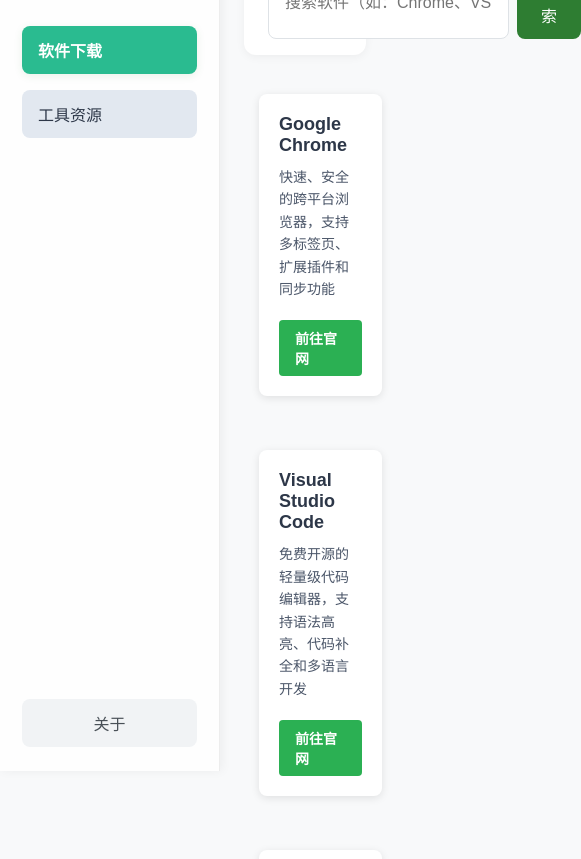
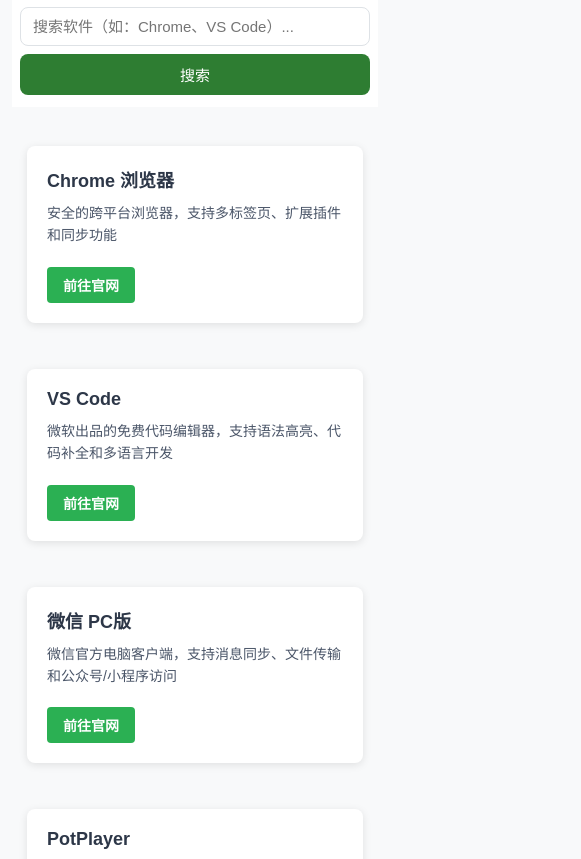
Before and after one commit to wangzy1031/Yuanjiansuo, a plain HTML site: page index.html in a window 390 px wide. Shown: the part 73-932 px from the top of the page, 581 px wide, since content can reach past the window. Drawn offline with nearby package versions, Linux system fonts and the light colour scheme.

Commit message:
Add files via upload

```diff
--- a/index.html
+++ b/index.html
@@ -10,6 +10,10 @@
   <link rel="stylesheet" href="style.css">
 </head>
 <body>
+  <!-- 手机端顶部菜单按钮 -->
+  <button id="mobile-menu-btn" class="mobile-menu-btn" style="display:none;position:fixed;top:10px;left:10px;z-index:101;width:44px;height:44px;background:#2e7d32;color:#fff;border:none;border-radius:8px;font-size:22px;box-shadow:0 2px 8px rgba(0,0,0,0.08);">
+    ☰
+  </button>
   <div class="container">
     <!-- 左侧导航栏（毛玻璃风格） -->
     <aside class="sidebar">
@@ -32,7 +36,7 @@
           <p>— 纯净无广告的软件与工具导航平台 —</p>
           <p>棱镜工作室管理</p>
           <p>LKXD&wzy</p>
-          <p>更新时间：2024年5月</p>
+          <p>更新时间：2025年9月</p>
           <!-- 可自定义添加更多内容 -->
         </div>
       </div>
--- a/script.js
+++ b/script.js
@@ -1,68 +1,60 @@
-// 1. 【核心】本地内嵌数据（直接在这里添加/修改软件/工具，无需外部文件）
-// 格式说明：type 只能是 "software"（软件）或 "tool"（工具），确保每个条目都有 name/url/intro
+// 1. 本地数据（直接在这里添加/修改软件/工具，无需外部文件）
 const LOCAL_DATA = [
-  // -------------------------- 软件类（software）--------------------------
+  // 软件类（software）
   {
-    "type": "software",
-    "name": "Google Chrome",
-    "url": "https://www.google.com/chrome/",
-    "intro": "快速、安全的跨平台浏览器，支持多标签页、扩展插件和同步功能"
+    type: "software",
+    name: "Chrome 浏览器",
+    url: "https://www.google.com/chrome/",
+    intro: "安全的跨平台浏览器，支持多标签页、扩展插件和同步功能"
   },
   {
-    "type": "software",
-    "name": "Visual Studio Code",
-    "url": "https://code.visualstudio.com/",
-    "intro": "免费开源的轻量级代码编辑器，支持语法高亮、代码补全和多语言开发"
+    type: "software",
+    name: "VS Code",
+    url: "https://code.visualstudio.com/",
+    intro: "微软出品的免费代码编辑器，支持语法高亮、代码补全和多语言开发"
   },
   {
-    "type": "software",
-    "name": "微信电脑版",
-    "url": "https://pc.weixin.qq.com/",
-    "intro": "微信官方电脑客户端，支持消息同步、文件传输和公众号/小程序访问"
+    type: "software",
+    name: "微信 PC版",
+    url: "https://pc.weixin.qq.com/",
+    intro: "微信官方电脑客户端，支持消息同步、文件传输和公众号/小程序访问"
   },
   {
-    "type": "software",
-    "name": "PotPlayer",
-    "url": "https://potplayer.daum.net/",
-    "intro": "功能强大的视频播放器，支持几乎所有格式，可自定义皮肤和字幕"
+    type: "software",
+    name: "PotPlayer",
+    url: "https://potplayer.daum.net/",
+    intro: "强大的本地视频播放器，可自定义皮肤和字幕"
   },
   {
-    "type": "software",
-    "name": "7-Zip",
-    "url": "https://www.7-zip.org/",
-    "intro": "免费开源的压缩工具，支持 ZIP、RAR 等多种格式，压缩率高"
+    type: "software",
+    name: "WinRAR",
+    url: "https://www.win-rar.com/",
+    intro: "经典压缩解压工具，支持 ZIP、RAR 等多种格式，压缩率高"
   },
-
-  // -------------------------- 工具类（tool）--------------------------
+  // 工具类（tool）
   {
-    "type": "tool",
-    "name": "Canva 可画",
-    "url": "https://www.canva.com/zh_cn/",
-    "intro": "在线设计工具，提供海报、PPT、简历等模板，拖拽操作无需设计基础"
+    type: "tool",
+    name: "Canva 可画",
+    url: "https://www.canva.com/zh_cn/",
+    intro: "在线设计工具，提供海报、PPT、简历等模板，拖拽操作无需设计基础"
   },
   {
-    "type": "tool",
-    "name": "Notion",
-    "url": "https://www.notion.so/zh-cn/",
-    "intro": "多功能协作工具，支持文档、表格、看板管理，可自定义工作流"
+    type: "tool",
+    name: "Notion",
+    url: "https://www.notion.so/zh-cn/",
+    intro: "多功能笔记与协作平台，支持文档、表格、看板管理，可自定义工作流"
   },
   {
-    "type": "tool",
-    "name": "TinyPNG",
-    "url": "https://tinypng.com/",
-    "intro": "免费在线图片压缩工具，减少文件体积且保持画质，支持批量处理"
+    type: "tool",
+    name: "TinyPNG",
+    url: "https://tinypng.com/",
+    intro: "免费在线图片压缩工具，减少文件体积且保持画质，支持批量处理"
   },
   {
-    "type": "tool",
-    "name": "Markdown Here",
-    "url": "https://markdown-here.com/",
-    "intro": "浏览器插件/邮箱插件，可将 Markdown 格式文本实时渲染为富文本"
-  },
-  {
-    "type": "tool",
-    "name": "Figma",
-    "url": "https://www.figma.com/",
-    "intro": "在线 UI 设计工具，支持实时协作、原型制作和矢量图形编辑"
+    type: "tool",
+    name: "Figma",
+    url: "https://www.figma.com/",
+    intro: "在线 UI 设计与协作工具，支持多人实时协作和矢量图形编辑"
   }
 ];
 
@@ -94,6 +86,37 @@
   updateSearchPlaceholder();
   // 渲染默认分类内容
   renderFilteredData(APP_STATE.currentCategory);
+});
+
+// 手机端菜单展开/收起逻辑
+document.addEventListener("DOMContentLoaded", () => {
+  const sidebar = document.querySelector(".sidebar");
+  const mobileMenuBtn = document.getElementById("mobile-menu-btn");
+  // 仅在手机端显示菜单按钮
+  function checkMobileMenuBtn() {
+    if (window.innerWidth <= 768) {
+      mobileMenuBtn.style.display = "block";
+      sidebar.classList.remove("active");
+    } else {
+      mobileMenuBtn.style.display = "none";
+      sidebar.classList.remove("active");
+    }
+  }
+  checkMobileMenuBtn();
+  window.addEventListener("resize", checkMobileMenuBtn);
+
+  mobileMenuBtn.addEventListener("click", () => {
+    sidebar.classList.toggle("active");
+  });
+
+  // 点击侧边栏任意按钮后自动收起
+  sidebar.querySelectorAll(".menu-btn").forEach(btn => {
+    btn.addEventListener("click", () => {
+      if (window.innerWidth <= 768) {
+        sidebar.classList.remove("active");
+      }
+    });
+  });
 });
 
 // 5. 初始化本地数据（筛选有效条目，无需修改）
--- a/style.css
+++ b/style.css
@@ -21,7 +21,7 @@
 
 /* 左侧侧边栏（毛玻璃风格） */
 .sidebar {
-  width: 260px;
+  width: 180px;
   background: rgba(255, 255, 255, 0.8);
   backdrop-filter: blur(10px); /* 毛玻璃核心效果 */
   border-right: 1px solid rgba(220, 220, 220, 0.5);
@@ -127,8 +127,8 @@
 
 /* 主内容区 */
 .main-content {
-  margin-left: 260px; /* 避开左侧侧边栏 */
-  width: calc(100% - 260px);
+  margin-left: 180px; /* 避开左侧侧边栏 */
+  width: calc(100% - 180px);
   padding: 24px;
 }
 
@@ -248,14 +248,82 @@
 
 /* 响应式适配（手机端） */
 @media (max-width: 768px) {
+  .container {
+    flex-direction: column;
+  }
   .sidebar {
-    width: 220px;
+    width: 100vw;
+    height: auto;
+    position: fixed;
+    top: 0;
+    left: 0;
+    z-index: 100;
+    flex-direction: row;
+    align-items: flex-start;
+    padding: 0;
+    border-right: none;
+    border-bottom: 1px solid rgba(220,220,220,0.5);
+    box-shadow: 0 2px 10px rgba(0,0,0,0.05);
+    transform: translateY(-100%);
+    transition: transform 0.3s cubic-bezier(.4,0,.2,1);
+  }
+  .sidebar.active {
+    transform: translateY(0);
+  }
+  .sidebar-header, .sidebar-footer {
+    display: none;
+  }
+  .sidebar-menu {
+    flex-direction: row;
+    gap: 0;
+    width: 100vw;
+    justify-content: space-around;
+    margin-bottom: 0;
+    margin-top: 0;
+  }
+  .menu-btn {
+    flex: 1;
+    border-radius: 0;
+    font-size: 16px;
+    padding: 14px 0;
+    background: #f1f3f5;
+    border-right: 1px solid #e0e0e0;
+    border-left: none;
+    border-top: none;
+    border-bottom: none;
+  }
+  .menu-btn:last-child {
+    border-right: none;
   }
   .main-content {
-    margin-left: 220px;
-    width: calc(100% - 220px);
+    margin-left: 0;
+    width: 100vw;
+    padding: 12px;
+  }
+  .search-header {
+    margin-top: 56px;
+    padding: 12px 8px;
+    border-radius: 0;
+    box-shadow: none;
+  }
+  .search-box {
+    flex-direction: column;
+    gap: 8px;
+  }
+  #search-input {
+    font-size: 15px;
+    padding: 10px 12px;
+  }
+  #search-btn {
+    font-size: 15px;
+    padding: 10px 0;
   }
   .content-area {
-    grid-template-columns: 1fr; /* 手机端横排1个 */
+    grid-template-columns: 1fr;
+    gap: 16px;
+    padding-bottom: 24px;
+  }
+  .mobile-menu-btn {
+    display: block !important;
   }
 }
```
